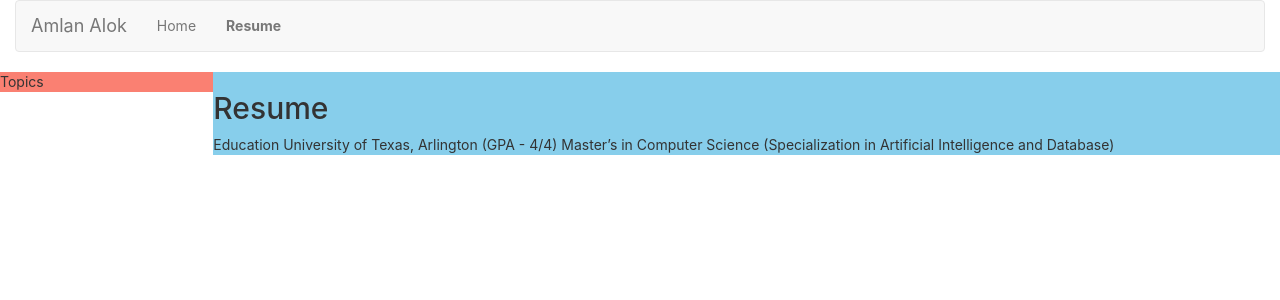
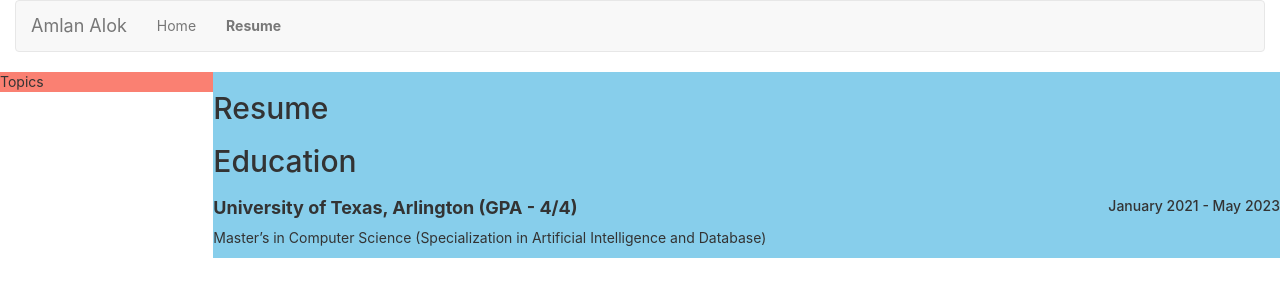
Before and after one commit to AmlanAlok/amlanalok.com, a React (Create React App) app: page /resume in a window 1280 px wide. Shown: the top 300 px of the page. Built offline with nearby package versions, Linux system fonts and the light colour scheme.

Commit message:
educatoin component done

```diff
--- a/src/components/Resume/Education/Education.js
+++ b/src/components/Resume/Education/Education.js
@@ -2,10 +2,24 @@
 function Education() {
     return (
         <div>
-            Education
+            <h2>Education</h2>
 
-            University of Texas, Arlington (GPA - 4/4)
-            Master’s in Computer Science (Specialization in Artificial Intelligence and Database)
+            <div className="row">
+                <div className="col-sm-8">
+                    <h4><strong>University of Texas, Arlington (GPA - 4/4)</strong></h4>
+                </div>
+                <div className="col-sm-4">
+                    <h5 className='float-right'>January 2021 - May 2023</h5>
+                </div>
+            </div>
+
+            <div className="row">
+                <div className="col-sm-12">
+                    <p>Master’s in Computer Science (Specialization in Artificial Intelligence and Database)</p>
+                </div>
+            </div>
+
+
         </div>
     )
 }
--- a/src/index.css
+++ b/src/index.css
@@ -28,3 +28,11 @@ nav a.active {
   /* text-decoration: orange; */
   font-weight: bolder;
 }
+
+.float-left{
+  float: left;
+}
+
+.float-right{
+  float: right;
+}
```
